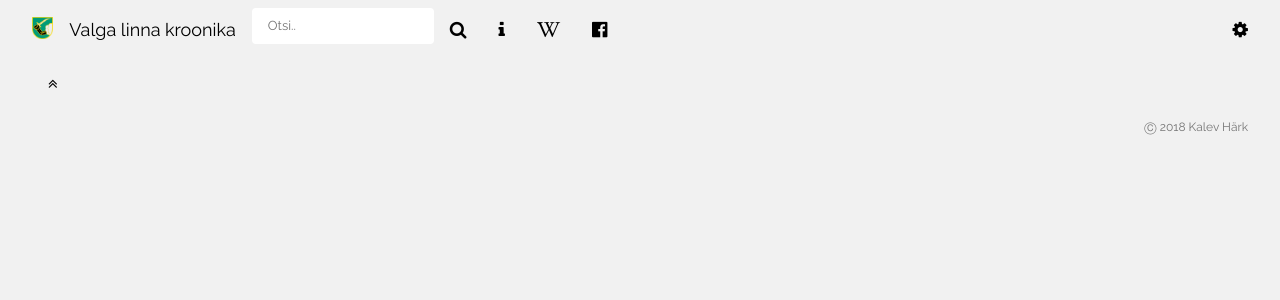
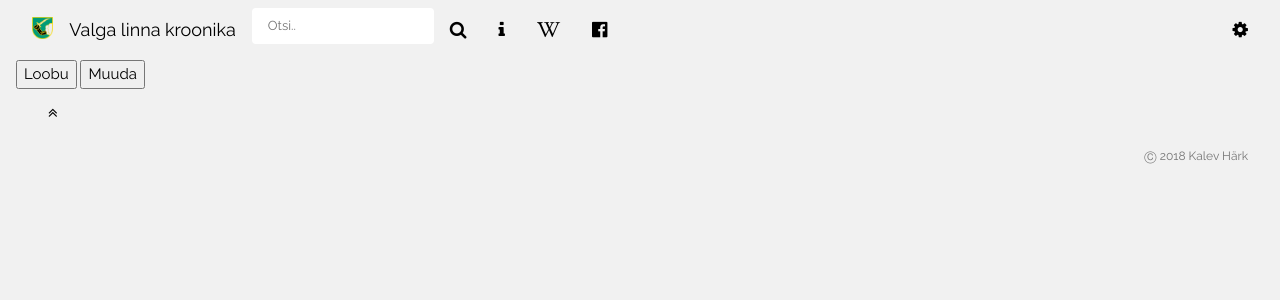
Before and after one commit to kalevhark/kroonika, a Django app: template wiki/templates/wiki/isik_form.html in a window 1280 px wide. Shown: the top 300 px of the page. Run offline with Django 3.2, Linux system fonts and the light colour scheme; the template is opened without the code that fills it: values that come from a table or form of the project are taken from there, others are empty; parts of the project's set-up code (start-up, migrations or seed data) failed here and were passed over; some libraries are stand-ins or nearby versions.

Commit message:
Katsetame uuendamise vormi crispy

```diff
--- a/wiki/templates/wiki/isik_form.html
+++ b/wiki/templates/wiki/isik_form.html
@@ -6,7 +6,9 @@
 {% load crispy_forms_tags %}
 
 <form method="post" class="uniForm">
-    {{ form|crispy }}
+  {{ form|crispy }}
+  <button href={% url 'wiki:wiki_isik_detail' pk=object.pk %} role="button">Loobu</button>
+  <button class="btn btn-info btn-sm btn-block" type="submit" value="Update">Muuda</button>
 </form>
 
 <!--<form method="post">
```
